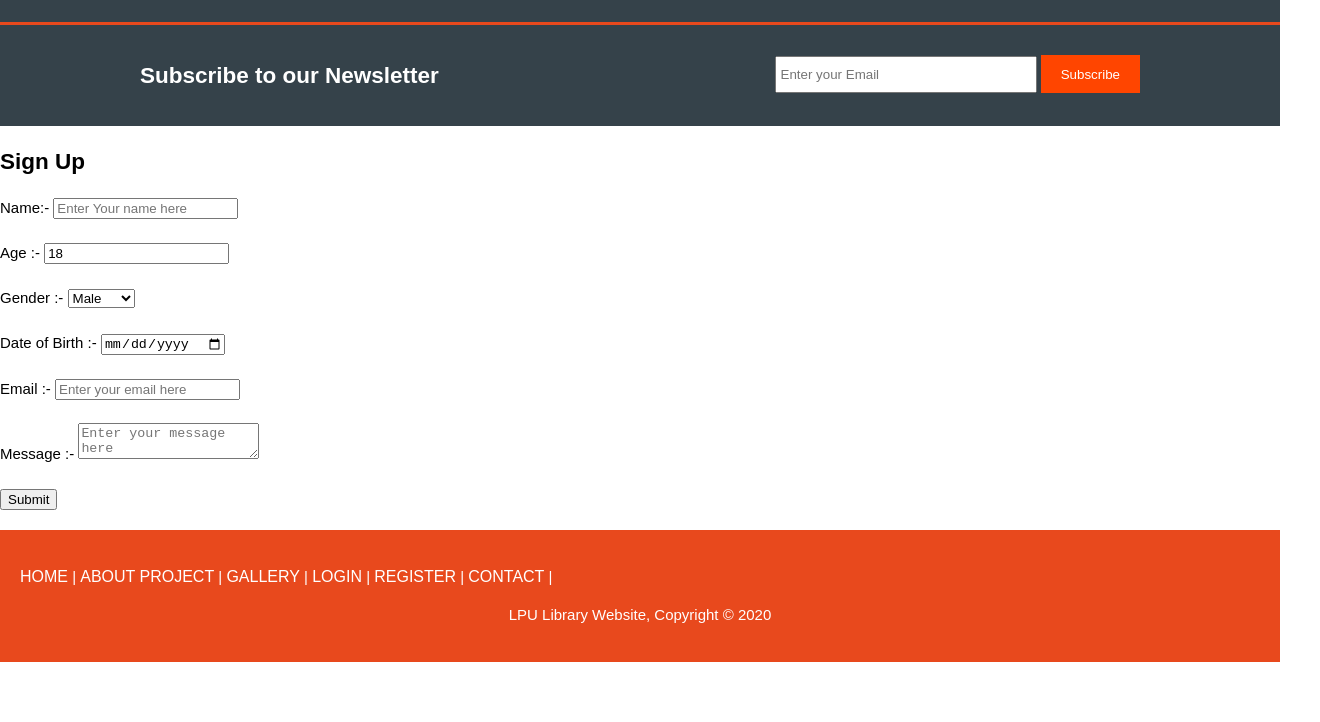
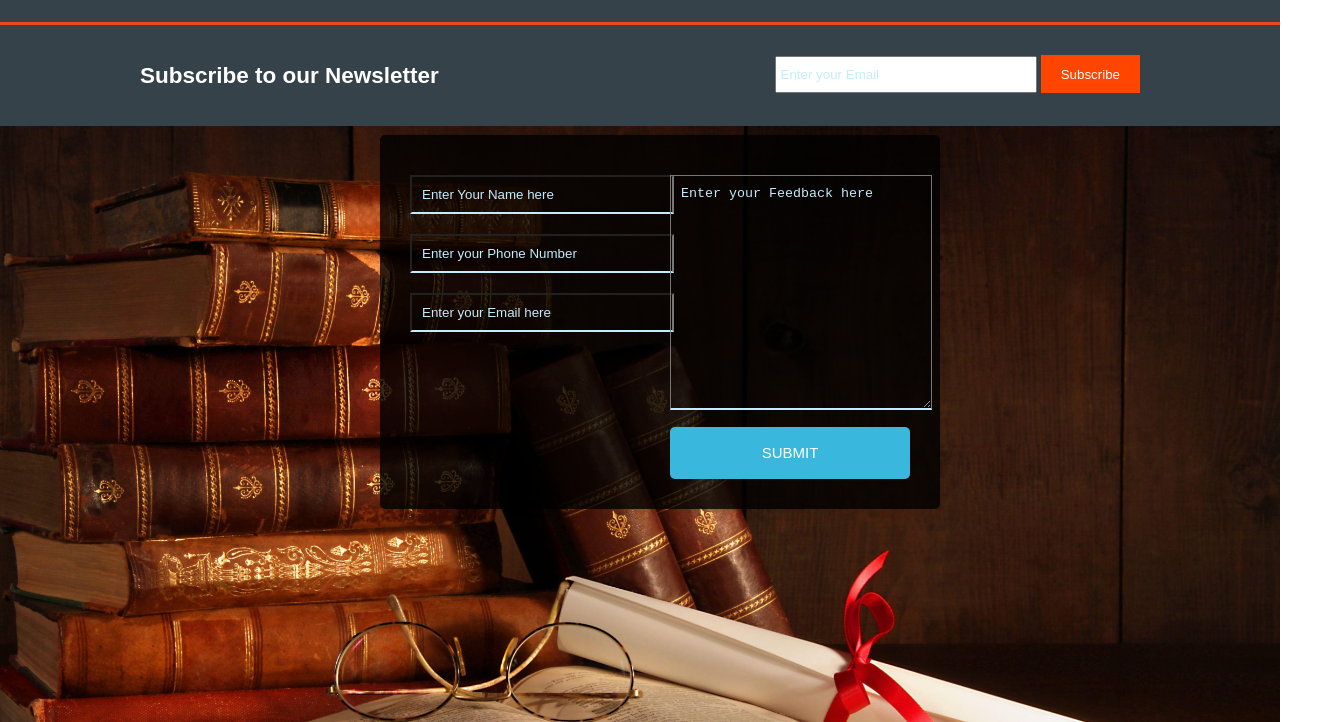
Before and after one commit to helsnzh123/helsnzh123.github.io, a plain HTML site: page register.html in a window 1280 px wide. Shown: the part 78-800 px from the top of the page, 1320 px wide, since content can reach past the window. Drawn offline with Linux system fonts and the light colour scheme.

Commit message:
Some more commit

```diff
--- a/Cascading Style Sheets/style.css
+++ b/Cascading Style Sheets/style.css
@@ -199,3 +199,90 @@ footer a{
         color: #35424a;
         font-weight: bold;
     }
+    /* Submission Form or Register */
+    .wrapper{
+    margin: 0;
+    padding: 0;
+    box-sizing: border-box;
+    outline: none;
+    font-family: Arial, Helvetica, sans-serif;
+    background: url('../Images/library6.jpg') no-repeat top center;
+    background-size: cover;
+    height: 100vh;
+}
+
+    .wrapper-1{
+        position: absolute;
+        top: 50%;
+        transform: translateY(-50%);
+        width:100%;
+        padding: 0 20px;
+    }
+
+    .registration-form{
+        max-width: 500px;
+        margin: 0 auto;
+        background: rgba(0,0,0,0.8);
+        padding: 30px;
+        border-radius: 5px;
+        display: flex;
+        box-shadow: 0 0 10px rgba(0,0,0,0.13);
+    }
+
+    .input-fields{
+        display:flex;
+        flex-direction: column;
+        margin-right: 4%;
+
+    }
+
+    .input-fields,
+    .msg{
+        width: 48%;
+    }
+
+    .input-fields .input,
+    .msg textarea{
+        margin:10px 0;
+        background: transparent;
+        border-bottom:2px solid #c5ecfd;
+        padding:10px;
+        color: #c5ecfd;
+        width: 100%;
+    }
+
+    .msg textarea{
+        height: 212px;
+
+    }
+
+    ::-webkit-input-placeholder{
+        color:#c5ecfd;
+    }
+::-moz-placeholder {
+    color: #c5ecfd;
+}
+
+.btn{
+    background: #39b7dd;
+    text-align: center;
+    padding:15px;
+    border-radius:5px;
+    color:#fff;
+    cursor:pointer;
+    text-transform: uppercase;
+
+}
+
+@media screen and (max-width: 600px){
+    .registration-form{
+        flex-direction: column;
+    }
+    .msg textarea{
+        height:80px;
+    }
+    .input-fields,
+    .msg{
+        width: 100%;
+    }
+}
--- a/register.html
+++ b/register.html
@@ -41,49 +41,26 @@
         </div>
     </section>
 
-    <section id="signup">
-        <div class="form-wrap">
-            <form>
-                <h1>Sign Up</h1>
-                <div>
-                    <label>Name:-</label>
-                    <input type="text" name="name" placeholder="Enter Your name here" />
+    <section id="registration-form">
+        <div class="wrapper">
+            <div class="wrapper-1">
+                <div class="registration-form">
+                    <div class="input-fields">
+                        <input type="text" class="input" placeholder="Enter Your Name here" />
+                        <input type="text" class="input" placeholder="Enter your Phone Number" />
+                        <input type="email" class="input" placeholder="Enter your Email here" />
+                    </div>
+                    <div class="msg">
+                        <textarea placeholder="Enter your Feedback here"></textarea>
+                        <div class="btn">Submit</div>
+                    </div>
+
                 </div>
-                <br />
-                <div>
-                    <label>Age :-</label>
-                    <input type="number" name="age" value="18" />
-                </div>
-                <br />
-                <div>
-                    <label>Gender :-</label>
-                    <select name="gender">
-                        <option value="male">Male</option>
-                        <option value="female">Female</option>
-                        <option value="other">Other</option>
 
-                    </select>
-                </div>
-                <br />
-                <div>
-                    <label>Date of Birth :-</label>
-                <input type="date" name="birthday" />
-                </div>
-                <br />
-             <div>
-                 <label>Email :-</label>
-                 <input type="email" name="email" placeholder="Enter your email here" />
-             </div>
-             <br />
-                <div>
-                    <label>Message :-</label>
-                    <textarea name="message" placeholder="Enter your message here"></textarea>
-                </div>
-                <br />
-                <input type="submit" name="submit" value="Submit" />
-            </form>
+            </div>
         </div>
     </section>
+
 
 
 
```
Also changed, not shown: Images/library6.jpg (added).
